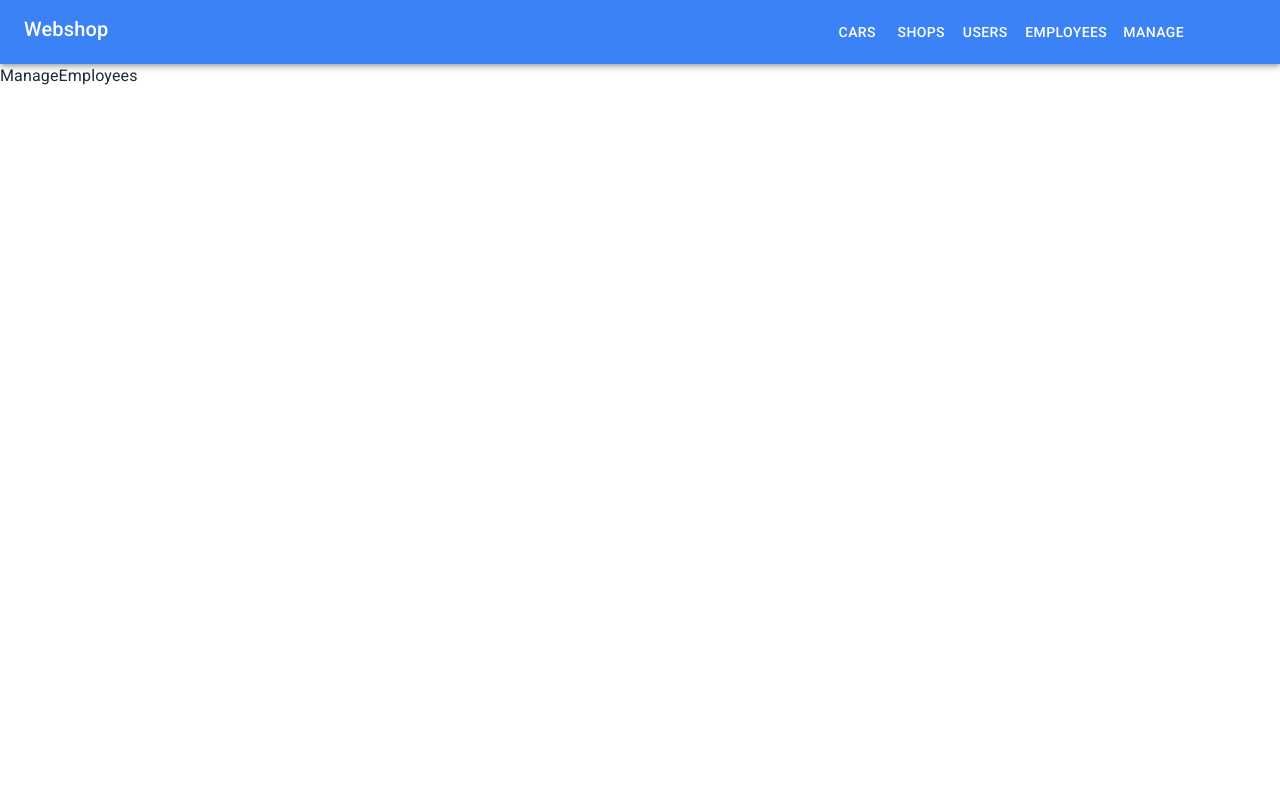
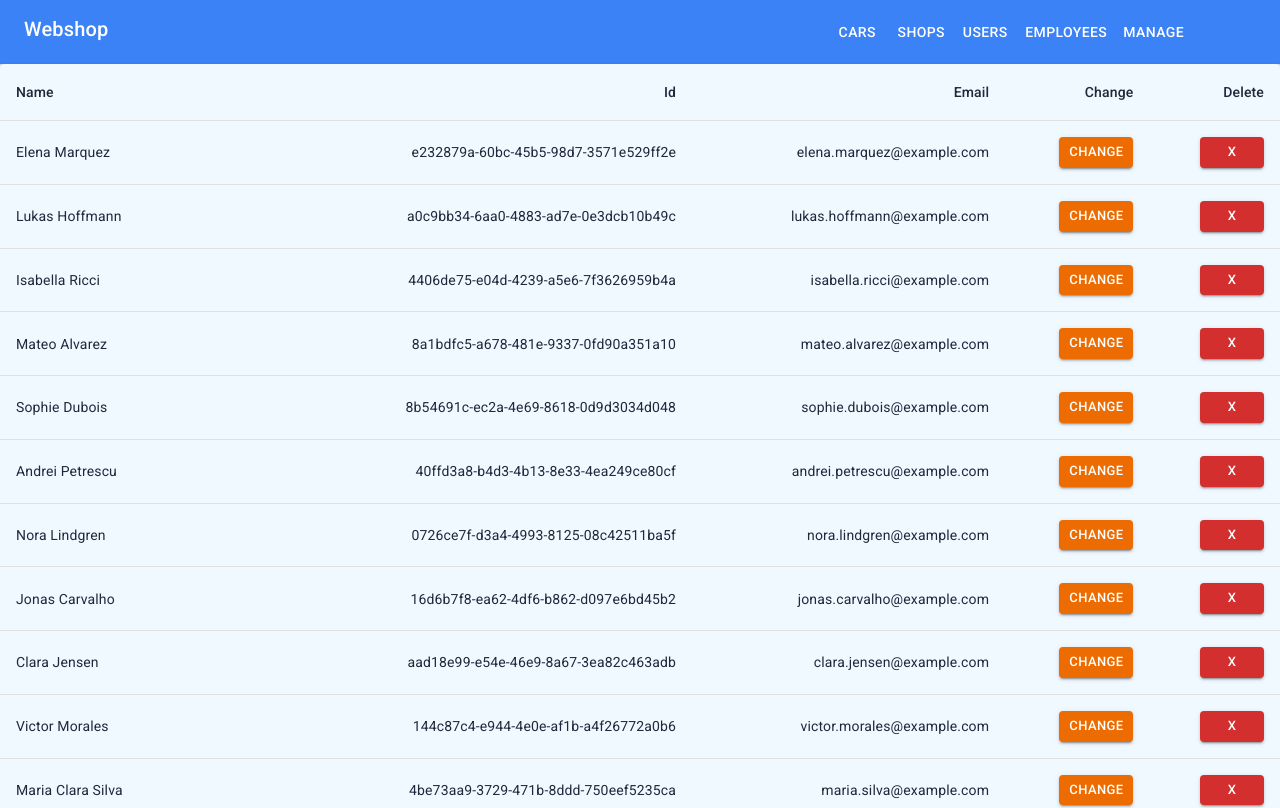
Before and after one commit to hallapmark/webshop, a React (Vite) app: page /manage-employees in a window 1280 px wide. Shown: the top 808 px of the page. Built offline with nearby package versions, Linux system fonts and the light colour scheme; some icons are missing.

Commit message:
Fill out all Manage pages

```diff
--- a/src/i18n.js
+++ b/src/i18n.js
@@ -27,7 +27,7 @@ const resources = {
         "managenav": {
           "cars": "Manage Cars",
           "employees": "Manage Employees",
-          "products": "Manage products",
+          "products": "Manage Products",
           "shops": "Manage Shops",
           "users": "Manage Users",
         }
--- a/src/pages/detail/ShopDetail.jsx
+++ b/src/pages/detail/ShopDetail.jsx
@@ -28,7 +28,7 @@ function ShopDetail() {
         <Typography variant="h6">{found.name}</Typography>
         <Box display='flex' justifyContent="center" alignItems='center' gap={2}>
           <PlaceIcon fontSize="small" />
-          <Typography variant="body1">{found.aadress}</Typography>
+          <Typography variant="body1">{found.address}</Typography>
         </Box>
         <Box display='flex' justifyContent="center" alignItems='center'  gap={2}>
           <CallIcon fontSize="small" />
--- a/src/pages/lists/Shops.jsx
+++ b/src/pages/lists/Shops.jsx
@@ -56,7 +56,7 @@ function Shops() {
               <Box display='flex' flexDirection="column" gap={2}>
                 <Box display='flex' alignItems='center' gap={2}>
                   <PlaceIcon fontSize="small" />
-                  <Typography variant="body1">{shop.aadress}</Typography>
+                  <Typography variant="body1">{shop.address}</Typography>
                 </Box>
                 <Box display='flex' alignItems='center' gap={2}>
                   <CallIcon fontSize="small" />
--- a/src/pages/manage/ManageEmployees.jsx
+++ b/src/pages/manage/ManageEmployees.jsx
@@ -1,6 +1,66 @@
+import { useState } from "react";
+import { Link as RouterLink } from "react-router-dom";
+
+import Box from '@mui/material/Box';
+import Button from "@mui/material/Button";
+import Table from '@mui/material/Table';
+import TableBody from '@mui/material/TableBody';
+import TableCell from '@mui/material/TableCell';
+import TableContainer from '@mui/material/TableContainer';
+import TableHead from '@mui/material/TableHead';
+import TableRow from '@mui/material/TableRow';
+import Paper from '@mui/material/Paper';
+
+import employeesFile from "../../data/employees.json"
+
 function ManageEmployees() {
+  const [employees, setEmployees] = useState(employeesFile.slice());
+
+  function deleteEmployee(id) {
+    const index = employeesFile.findIndex((item) => item.id === id);
+    employeesFile.splice(index,1);
+    setEmployees(employeesFile.slice());
+  }
+
   return (
-    <div>ManageEmployees</div>
+    <Box>
+      {/* https://mui.com/material-ui/react-table/ */}
+      <TableContainer component={Paper}>
+        <Table>
+          <TableHead>
+            <TableRow>
+              <TableCell>Name</TableCell>
+              <TableCell align="right">Id</TableCell>
+              <TableCell align="right">Email</TableCell>
+              <TableCell align="right">Change</TableCell>
+              <TableCell align="right">Delete</TableCell>
+            </TableRow>
+          </TableHead>
+        <TableBody>
+          {employees.map((employee) => (
+            <TableRow
+              key={employee.id}
+              // sx={{ '&:last-child td, &:last-child th': { border: 0 } }}
+            >
+              <TableCell component="th" scope="row">{employee.name}</TableCell>
+              <TableCell align="right">{employee.id}</TableCell>
+              <TableCell align="right">{employee.email}</TableCell>
+              <TableCell align="right">
+                <Button component={RouterLink} to={"/change-employee/" + employee.id} variant="contained" color="warning" size="small">
+                  Change
+                </Button>
+              </TableCell>
+              <TableCell align="right">
+                <Button variant="contained" color="error" size="small" onClick={() => deleteEmployee(employee.id)}>
+                  X
+                </Button>
+              </TableCell>
+            </TableRow>
+          ))}
+        </TableBody>
+        </Table>
+      </TableContainer>
+    </Box>
   )
 }
 export default ManageEmployees
--- a/src/pages/manage/ManageProducts.jsx
+++ b/src/pages/manage/ManageProducts.jsx
@@ -1,6 +1,66 @@
+import { useState } from "react";
+import { Link as RouterLink } from "react-router-dom";
+
+import Box from '@mui/material/Box';
+import Button from "@mui/material/Button";
+import Table from '@mui/material/Table';
+import TableBody from '@mui/material/TableBody';
+import TableCell from '@mui/material/TableCell';
+import TableContainer from '@mui/material/TableContainer';
+import TableHead from '@mui/material/TableHead';
+import TableRow from '@mui/material/TableRow';
+import Paper from '@mui/material/Paper';
+
+import productsFile from "../../data/products.json"
+
 function ManageProducts() {
+  const [products, setProducts] = useState(productsFile.slice());
+
+  function deleteProduct(id) {
+    const index = productsFile.findIndex((item) => item.id === id);
+    productsFile.splice(index,1);
+    setProducts(productsFile.slice());
+  }
+
   return (
-    <div>ManageProducts</div>
+    <Box>
+      {/* https://mui.com/material-ui/react-table/ */}
+      <TableContainer component={Paper}>
+        <Table>
+          <TableHead>
+            <TableRow>
+              <TableCell>Product name</TableCell>
+              <TableCell align="right">Product id</TableCell>
+              <TableCell align="right">Product price</TableCell>
+              <TableCell align="right">Change</TableCell>
+              <TableCell align="right">Delete</TableCell>
+            </TableRow>
+          </TableHead>
+        <TableBody>
+          {products.map((product) => (
+            <TableRow
+              key={product.id}
+              // sx={{ '&:last-child td, &:last-child th': { border: 0 } }}
+            >
+              <TableCell component="th" scope="row">{product.name}</TableCell>
+              <TableCell align="right">{product.id}</TableCell>
+              <TableCell align="right">{product.price}€</TableCell>
+              <TableCell align="right">
+                <Button component={RouterLink} to={"/change-product/" + product.id} variant="contained" color="warning" size="small">
+                  Change
+                </Button>
+              </TableCell>
+              <TableCell align="right">
+                <Button variant="contained" color="error" size="small" onClick={() => deleteProduct(product.id)}>
+                  X
+                </Button>
+              </TableCell>
+            </TableRow>
+          ))}
+        </TableBody>
+        </Table>
+      </TableContainer>
+    </Box>
   )
 }
 export default ManageProducts
--- a/src/pages/manage/ManageShops.jsx
+++ b/src/pages/manage/ManageShops.jsx
@@ -1,6 +1,68 @@
+import { useState } from "react";
+import { Link as RouterLink } from "react-router-dom";
+
+import Box from '@mui/material/Box';
+import Button from "@mui/material/Button";
+import Table from '@mui/material/Table';
+import TableBody from '@mui/material/TableBody';
+import TableCell from '@mui/material/TableCell';
+import TableContainer from '@mui/material/TableContainer';
+import TableHead from '@mui/material/TableHead';
+import TableRow from '@mui/material/TableRow';
+import Paper from '@mui/material/Paper';
+
+import shopsFile from "../../data/tallinn_shops.json"
+
 function ManageShops() {
+  const [shops, setShops] = useState(shopsFile.slice());
+
+  function deleteShop(id) {
+    const index = shopsFile.findIndex((item) => item.id === id);
+    shopsFile.splice(index,1);
+    setShops(shopsFile.slice());
+  }
+
   return (
-    <div>ManageShops</div>
+    <Box>
+      {/* https://mui.com/material-ui/react-table/ */}
+      <TableContainer component={Paper}>
+        <Table>
+          <TableHead>
+            <TableRow>
+              <TableCell>Shop name</TableCell>
+              <TableCell align="right">id</TableCell>
+              <TableCell align="right">Address</TableCell>
+              <TableCell align="right">Phone number</TableCell>
+              <TableCell align="right">Change</TableCell>
+              <TableCell align="right">Delete</TableCell>
+            </TableRow>
+          </TableHead>
+        <TableBody>
+          {shops.map((shop) => (
+            <TableRow
+              key={shop.id}
+              // sx={{ '&:last-child td, &:last-child th': { border: 0 } }}
+            >
+              <TableCell component="th" scope="row">{shop.name}</TableCell>
+              <TableCell align="right">{shop.id}</TableCell>
+              <TableCell align="right">{shop.address}</TableCell>
+              <TableCell align="right">{shop.telephone}</TableCell>
+              <TableCell align="right">
+                <Button component={RouterLink} to={"/change-shop/" + shop.id} variant="contained" color="warning" size="small">
+                  Change
+                </Button>
+              </TableCell>
+              <TableCell align="right">
+                <Button variant="contained" color="error" size="small" onClick={() => deleteShop(shop.id)}>
+                  X
+                </Button>
+              </TableCell>
+            </TableRow>
+          ))}
+        </TableBody>
+        </Table>
+      </TableContainer>
+    </Box>
   )
 }
 export default ManageShops
--- a/src/pages/manage/ManageUsers.jsx
+++ b/src/pages/manage/ManageUsers.jsx
@@ -1,6 +1,66 @@
+import { useState } from "react";
+import { Link as RouterLink } from "react-router-dom";
+
+import Box from '@mui/material/Box';
+import Button from "@mui/material/Button";
+import Table from '@mui/material/Table';
+import TableBody from '@mui/material/TableBody';
+import TableCell from '@mui/material/TableCell';
+import TableContainer from '@mui/material/TableContainer';
+import TableHead from '@mui/material/TableHead';
+import TableRow from '@mui/material/TableRow';
+import Paper from '@mui/material/Paper';
+
+import usersFile from "../../data/users.json"
+
 function ManageUsers() {
+  const [users, setUsers] = useState(usersFile.slice());
+
+  function deleteUser(id) {
+    const index = usersFile.findIndex((item) => item.id === id);
+    usersFile.splice(index,1);
+    setUsers(usersFile.slice());
+  }
+
   return (
-    <div>ManageUsers</div>
+    <Box>
+      {/* https://mui.com/material-ui/react-table/ */}
+      <TableContainer component={Paper}>
+        <Table>
+          <TableHead>
+            <TableRow>
+              <TableCell>User name</TableCell>
+              <TableCell align="right">User id</TableCell>
+              <TableCell align="right">User email</TableCell>
+              <TableCell align="right">Change</TableCell>
+              <TableCell align="right">Delete</TableCell>
+            </TableRow>
+          </TableHead>
+        <TableBody>
+          {users.map((user) => (
+            <TableRow
+              key={user.id}
+              // sx={{ '&:last-child td, &:last-child th': { border: 0 } }}
+            >
+              <TableCell component="th" scope="row">{user.name}</TableCell>
+              <TableCell align="right">{user.id}</TableCell>
+              <TableCell align="right">{user.email}</TableCell>
+              <TableCell align="right">
+                <Button component={RouterLink} to={"/change-user/" + user.id} variant="contained" color="warning" size="small">
+                  Change
+                </Button>
+              </TableCell>
+              <TableCell align="right">
+                <Button variant="contained" color="error" size="small" onClick={() => deleteUser(user.id)}>
+                  X
+                </Button>
+              </TableCell>
+            </TableRow>
+          ))}
+        </TableBody>
+        </Table>
+      </TableContainer>
+    </Box>
   )
 }
 export default ManageUsers
```
Also changed, not shown: src/data/tallinn_shops.json (+6 -6 lines), src/pages/manage/ManageCars.jsx (+5 -3 lines).
